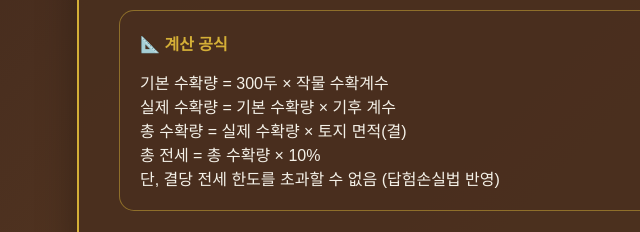
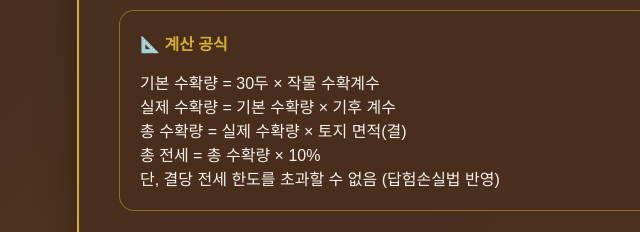
Before and after one commit to Lir09/TMFD, a plain HTML site: page index.html in a window 1280 px wide. Shown: the part 1135-1367 px from the top of the page, 113-753 px from the left. Drawn offline with Linux system fonts and the light colour scheme.

Commit message:
Update index.html

```diff
--- a/index.html
+++ b/index.html
@@ -268,7 +268,7 @@
 
             <div class="formula-section">
                 <h4>📐 계산 공식</h4>
-                <p>기본 수확량 = 300두 × 작물 수확계수</p>
+                <p>기본 수확량 = 30두 × 작물 수확계수</p>
                 <p>실제 수확량 = 기본 수확량 × 기후 계수</p>
                 <p>총 수확량 = 실제 수확량 × 토지 면적(결)</p>
                 <p>총 전세 = 총 수확량 × 10%</p>
```
